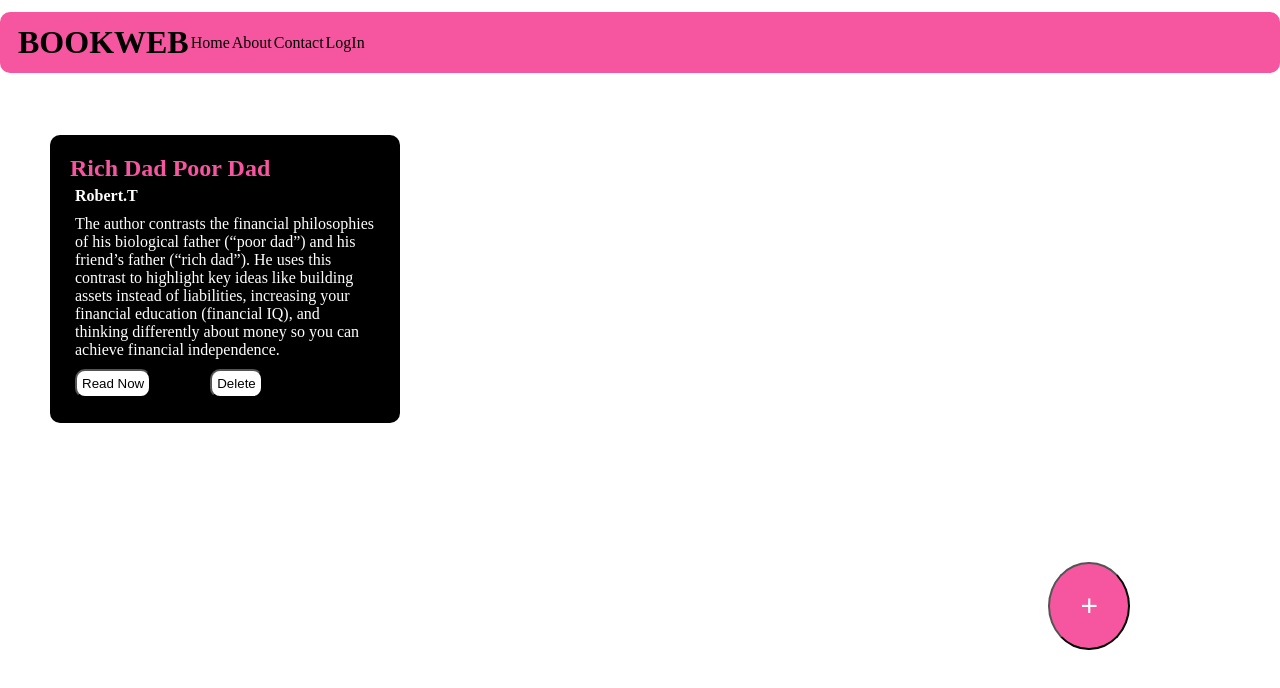
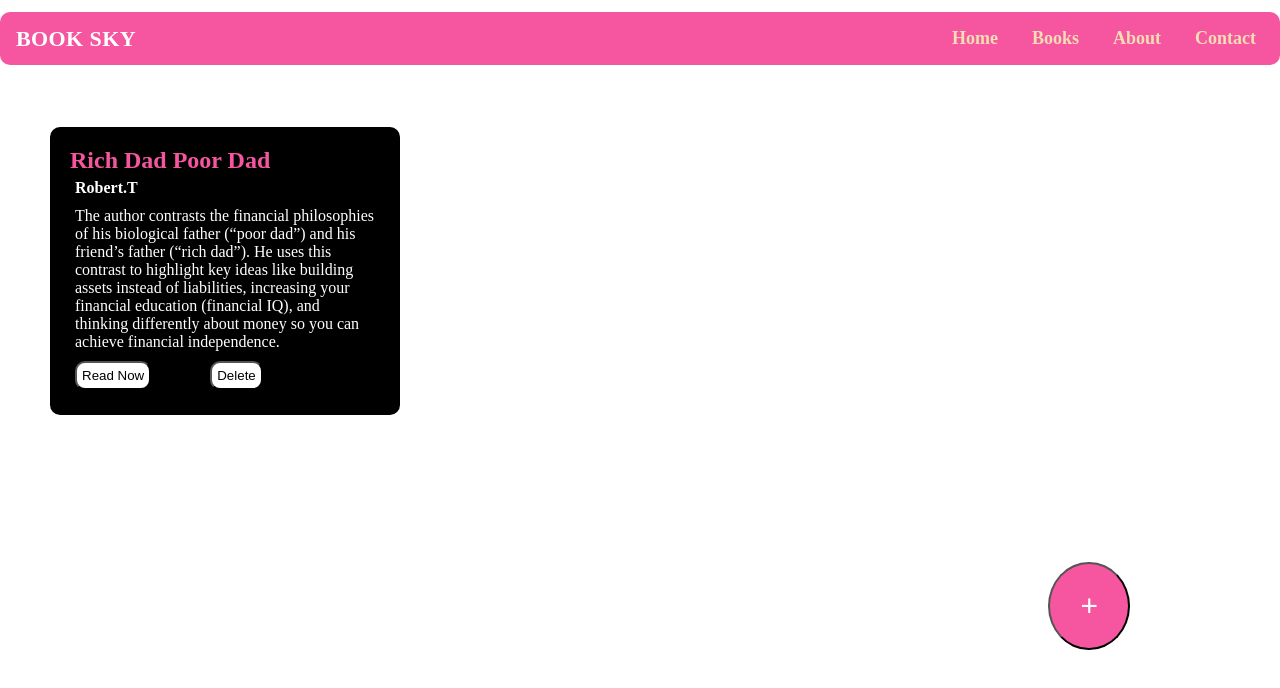
Before and after one commit to Yuvaraj-17/bookify, a plain HTML site: page index.html in a window 1280 px wide. Drawn offline with Linux system fonts and the light colour scheme.

Commit message:
Refactor index.html structure and content
Updated the HTML structure and content, changing the header and navigation elements, as well as modifying the book information section.

```diff
--- a/index.html
+++ b/index.html
@@ -11,17 +11,16 @@
 </head>
 <body>
 
-    <div  class="one">
-        <table>
-            <tr>
-                <td><h1>BOOKWEB</h1></td>
-                <td class="home">Home</td>
-                <td class="about">About </td>
-                <td class="contact">Contact </td>
-                <td class="login"> LogIn</td>
-            </tr>
-        </table>
-    </div>
+   <header class="one">
+    <div class="header">BOOK SKY</div>
+
+    <nav class="menu" aria-label="Main navigation">
+      <a href="#" class="link home">Home</a>
+      <a href="#" class="link book">Books</a>
+      <a href="#" class="link about">About</a>
+      <a href="#" class="link contact">Contact</a>
+    </nav>
+  </header>
 
     <div class="container">
         <div class="bookcontainer">
@@ -70,4 +69,5 @@
 
     </script>
 </body>
+
 </html>
```
